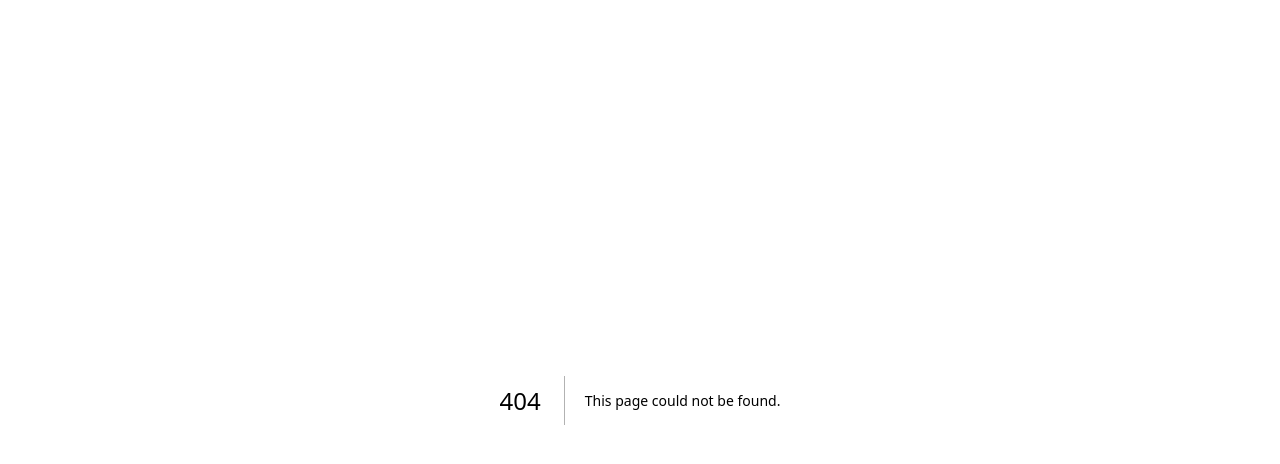
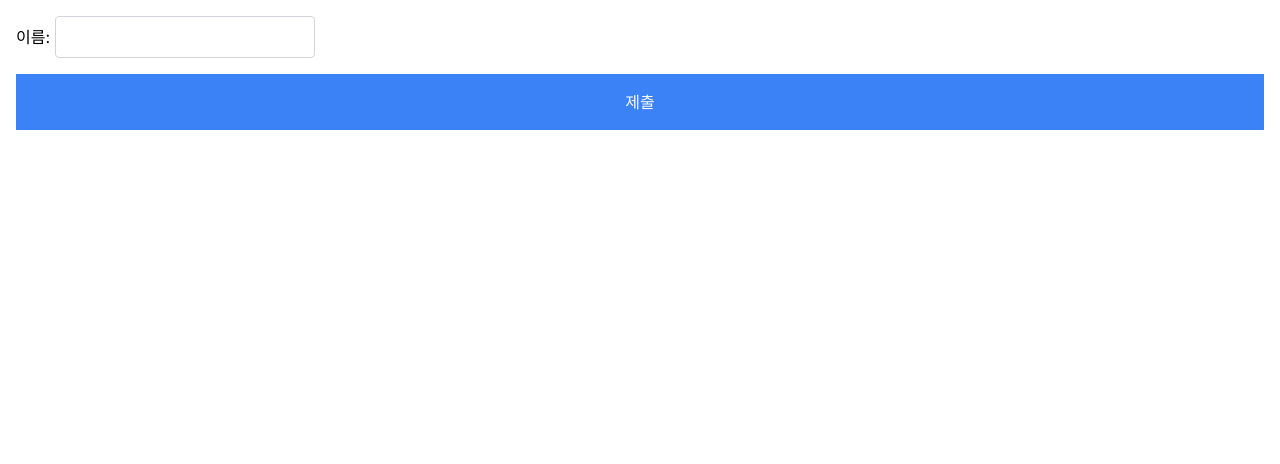
Before and after one commit to jeong-jihyun/my-next-app, a Next.js app: page /input in a window 1280 px wide. Before the commit this address had no page. Shown: the top 464 px of the page. Built offline with nearby package versions, Linux system fonts and the light colour scheme.

Commit message:
폼 입력 다루기

```diff
--- a/src/app/button/button-component.tsx
+++ b/src/app/button/button-component.tsx
@@ -15,6 +15,6 @@ export default function ButtonStyled({
         "bg-blue-500 text-white hover:bg-blue-700": kind === "reference",
       })}
       {...props}
-    />
-  );
+      />
+    );
 }
--- /dev/null
+++ b/src/app/input/input-control.tsx
@@ -0,0 +1,32 @@
+"use client";
+import { ChangeEvent, FormEvent, useState } from "react";
+
+export const ControlledInputExample = () => {
+  const [inputValue, setInputValue] = useState<string>("");
+  const handleChange = (event: ChangeEvent<HTMLInputElement>) => {
+    setInputValue(event.target.value);
+  };
+
+  const handleSubmit = (event: FormEvent<HTMLFormElement>) => {
+    event.preventDefault();
+    alert("제출된 이름 : " + inputValue);
+  };
+
+  return (
+    <form onSubmit={handleSubmit} className="flex flex-col space-y-4">
+      <label>
+        이름:{" "}
+        <input
+          type="text"
+          value={inputValue}
+          onChange={handleChange}
+          className="px-3 py-2 border border-gray-300 rounded"
+        />
+      </label>
+      <button
+        type="submit"
+        className="px-4 py-4 font-medium text-white bg-blue-500 hover:bg-blue-600"
+      >제출</button>
+    </form>
+  );
+};
--- /dev/null
+++ b/src/app/input/page.tsx
@@ -0,0 +1,9 @@
+import { ControlledInputExample } from "./input-control";
+
+export default function Home() {
+  return (
+    <main className="flex flex-col p-4 space-y-2">
+      <ControlledInputExample />
+    </main>
+  );
+}
```
